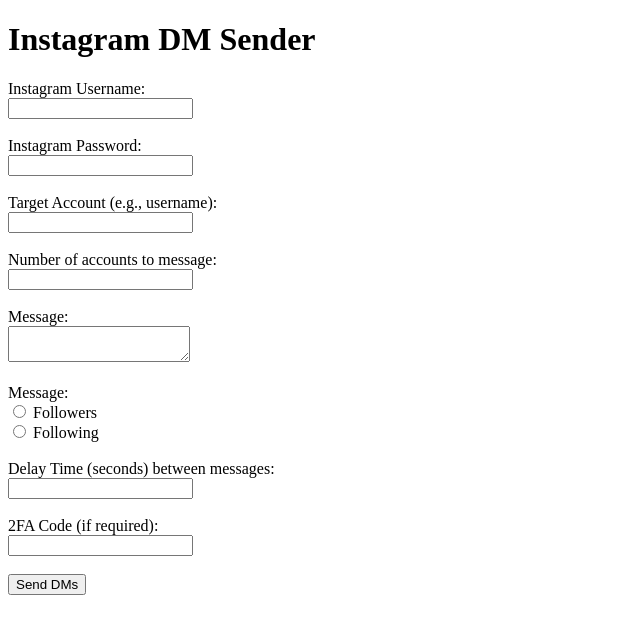
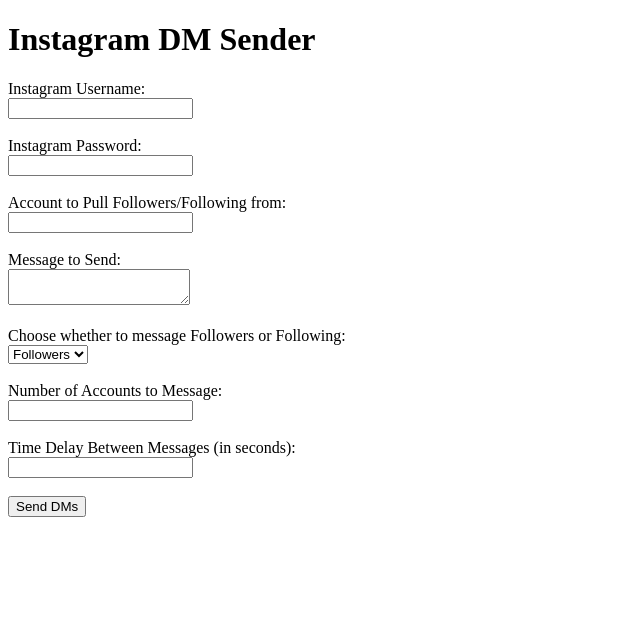
Before and after one commit to Soaicl-as/chat-2, a Flask app: page / in a window 1280 px wide. Shown: the top 634 px of the page, without its empty margins (0-640 px from the left). Run offline with Flask 2, Linux system fonts and the light colour scheme.

Commit message:
Update index.html

```diff
--- a/templates/index.html
+++ b/templates/index.html
@@ -7,34 +7,30 @@
 </head>
 <body>
     <h1>Instagram DM Sender</h1>
-
-    <form action="/send_dms" method="POST">
+    <form method="POST">
         <label for="username">Instagram Username:</label><br>
         <input type="text" id="username" name="username" required><br><br>
 
         <label for="password">Instagram Password:</label><br>
         <input type="password" id="password" name="password" required><br><br>
 
-        <label for="target_account">Target Account (e.g., username):</label><br>
-        <input type="text" id="target_account" name="target_account" required><br><br>
+        <label for="account">Account to Pull Followers/Following from:</label><br>
+        <input type="text" id="account" name="account" required><br><br>
 
-        <label for="message_count">Number of accounts to message:</label><br>
-        <input type="number" id="message_count" name="message_count" min="1" required><br><br>
-
-        <label>Message:</label><br>
+        <label for="message">Message to Send:</label><br>
         <textarea id="message" name="message" required></textarea><br><br>
 
-        <label>Message:</label><br>
-        <input type="radio" id="followers" name="target" value="followers" required>
-        <label for="followers">Followers</label><br>
-        <input type="radio" id="following" name="target" value="following" required>
-        <label for="following">Following</label><br><br>
+        <label for="followers_or_following">Choose whether to message Followers or Following:</label><br>
+        <select id="followers_or_following" name="followers_or_following" required>
+            <option value="followers">Followers</option>
+            <option value="following">Following</option>
+        </select><br><br>
 
-        <label for="delay_time">Delay Time (seconds) between messages:</label><br>
-        <input type="number" id="delay_time" name="delay_time" min="1" required><br><br>
+        <label for="num_accounts">Number of Accounts to Message:</label><br>
+        <input type="number" id="num_accounts" name="num_accounts" min="1" required><br><br>
 
-        <label for="two_factor_code">2FA Code (if required):</label><br>
-        <input type="text" id="two_factor_code" name="two_factor_code"><br><br>
+        <label for="delay">Time Delay Between Messages (in seconds):</label><br>
+        <input type="number" id="delay" name="delay" step="0.1" min="0.1" required><br><br>
 
         <button type="submit">Send DMs</button>
     </form>
```
